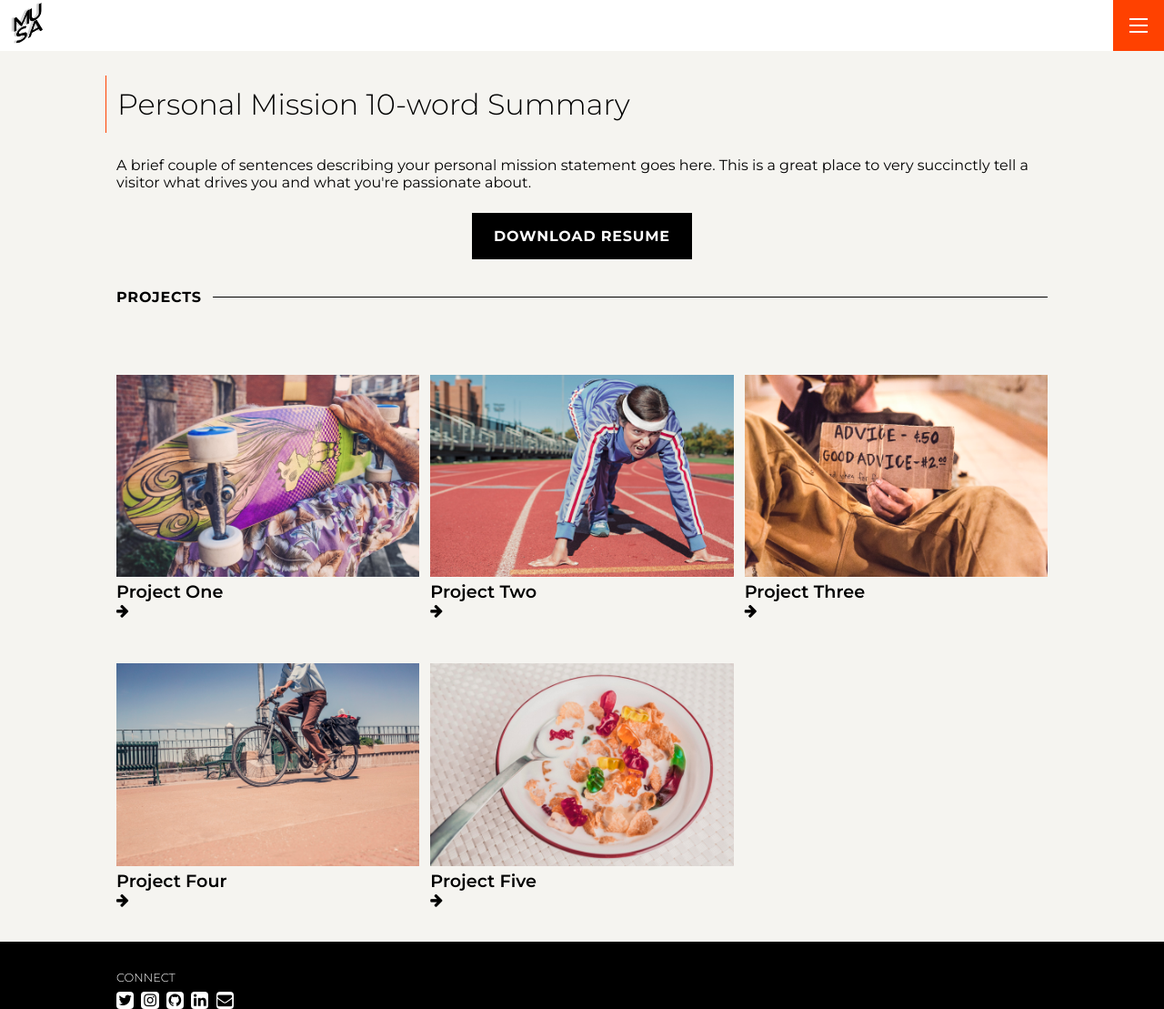
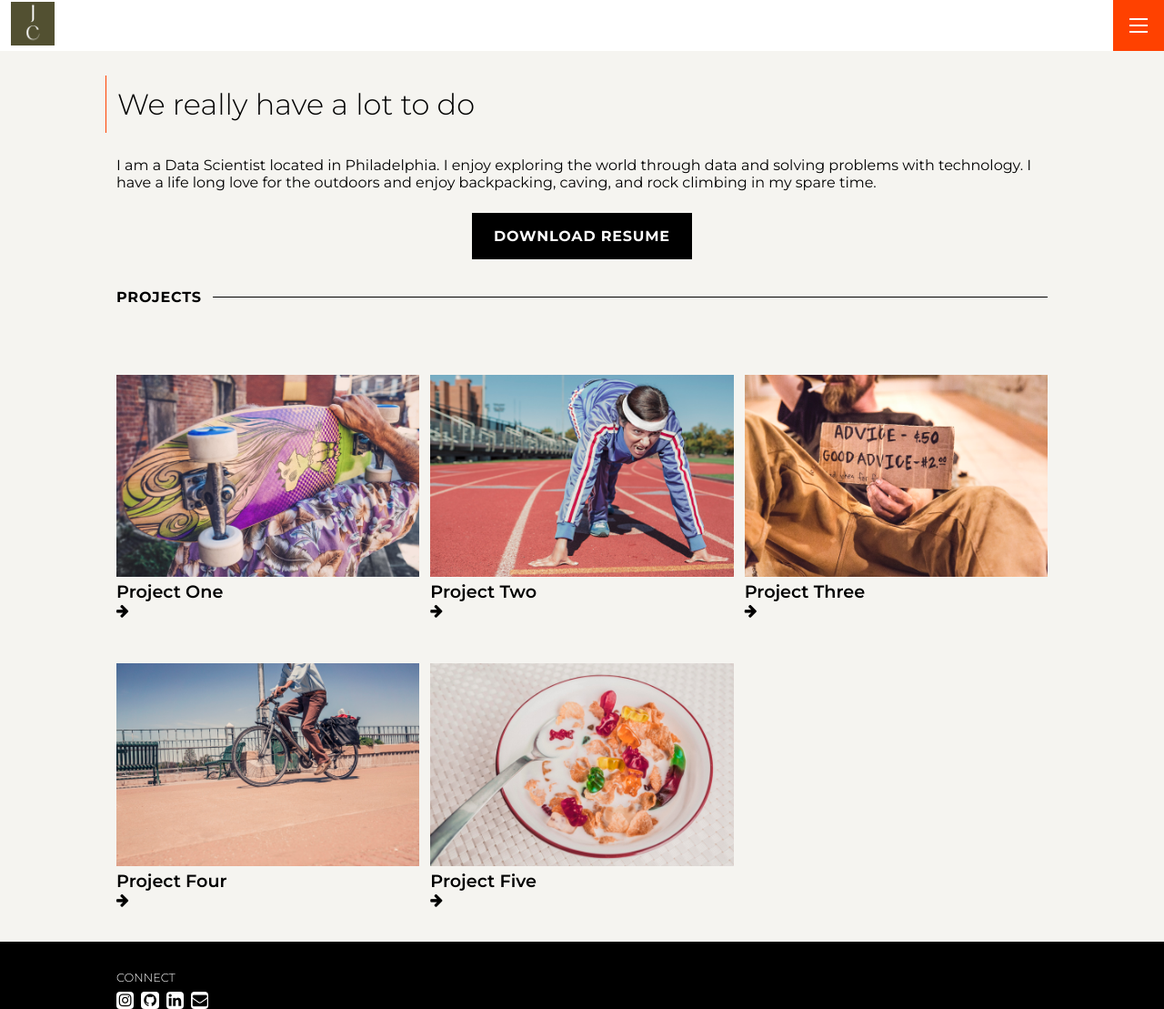
Before and after one commit to jocajoe/portfolio, a Jekyll site: the page built from index.md, in a window 1280 px wide and 1109 px high. Shown: the whole window at 91% size. Built offline with Jekyll 4.4.1, drawn with Linux system fonts in a browser that asks for light colours.

Commit message:
Settings refresh
Added updated social media links, bio, and cheeky logo to landing page

```diff
--- a/_data/settings.yml
+++ b/_data/settings.yml
@@ -2,16 +2,14 @@
 # General Site Settings
 
 # The site logo that shows up in the top-left corner of the page.
-logo: '/assets/img/musa-logo.png'
+logo: '/assets/img/JC Logo.png'
 
 # A brief introduction or mission statement that appears at the top of the
 # portfolio home page, above the project list. If you don't want one of the
 # intro_title or intro_text to show up, just set the appropriate value to null.
-intro_title: Personal Mission 10-word Summary
+intro_title: We really have a lot to do
 intro_text: |
-  A brief couple of sentences describing your personal mission statement goes
-  here. This is a great place to very succinctly tell a visitor what drives you
-  and what you're passionate about.
+  I am a Data Scientist located in Philadelphia. I enjoy exploring the world through data and solving problems with technology. I have a life long love for the outdoors and enjoy backpacking, caving, and rock climbing in my spare time.
 
 # The link that is used for the resume button, below the intro text on the
 # portfolio home page. This link will also be used in the drop down menu. If
@@ -22,7 +20,7 @@ resume_link_title: Download Resume
 # The items that will show up in the drop down menu (in addition to the resume
 # link, if given).
 menu:
-- {name: 'Projects', url: ' '}
+- {name: 'Projects', url: 'projects'}
 - {name: 'Blog',     url: 'blog'}
 - {name: 'About',    url: 'about'}
 - {name: 'Contact',  url: 'contact'}
@@ -32,11 +30,10 @@ menu:
 
 social_label: Connect
 social:
-- {icon: 'twitter',   link: 'https://twitter.com/paululele'}
-- {icon: 'instagram', link: 'https://instagram.com/paululele'}
-- {icon: 'github',    link: 'https://github.com/lenpaul'}
-- {icon: 'linkedin',  link: 'https://linkedin.com/in/lenpaul'}
-- {icon: 'envelope',  link: 'mailto:mailto:l.nguyen.paul@gmail.com'}
+- {icon: 'instagram', link: 'https://instagram.com/cahill8116'}
+- {icon: 'github',    link: 'https://github.com/jocajoe'}
+- {icon: 'linkedin',  link: 'https://www.linkedin.com/in/joseph-a-cahill/'}
+- {icon: 'envelope',  link: 'mailto:jcahill12345@gmail.com'}
 
 # social network icons available: 'twitter' / 'facebook' / 'github' / 'pinterest' 'google-plus' / 'linkedin' / 'youtube' / 'instagram' / 'dribbble' / 'behance' / 'soundcloud' / 'vine'
 
@@ -59,7 +56,7 @@ seo:
 # NOTE: If you want to use Google Analytics for basic web tracking: Just uncomment and enter your UA-Code here.
 
 # If you are not using Google Analytics, please change 'google-ID' to an empty string
-google-analytics-ua: 'UA-112060364-3'
+google-analytics-ua: ''
 
 #-------------------------------
 # Disqus Section
```
Also changed, not shown: assets/img/JC Logo.png (added), assets/img/musa-logo.png (deleted), 1 other file.
